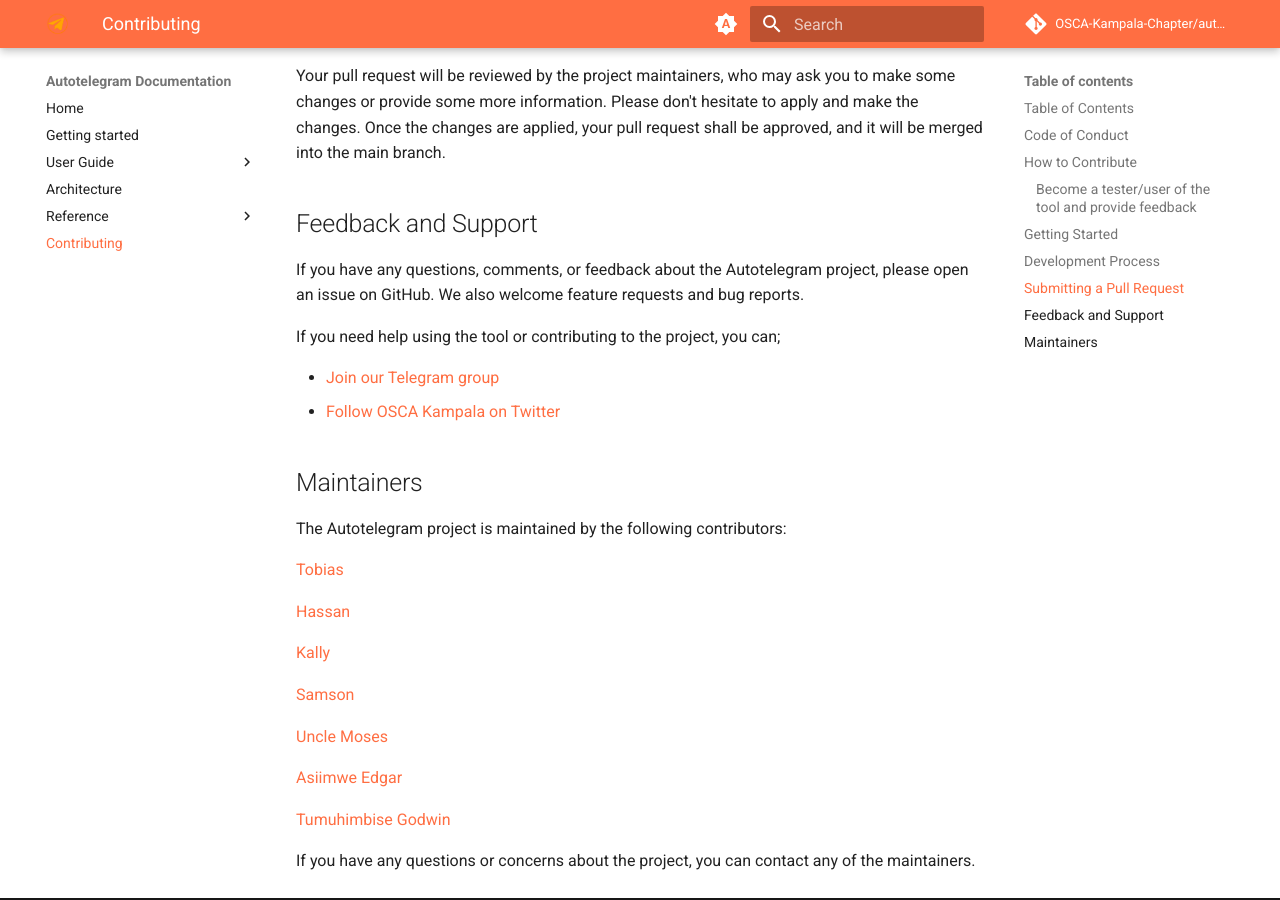
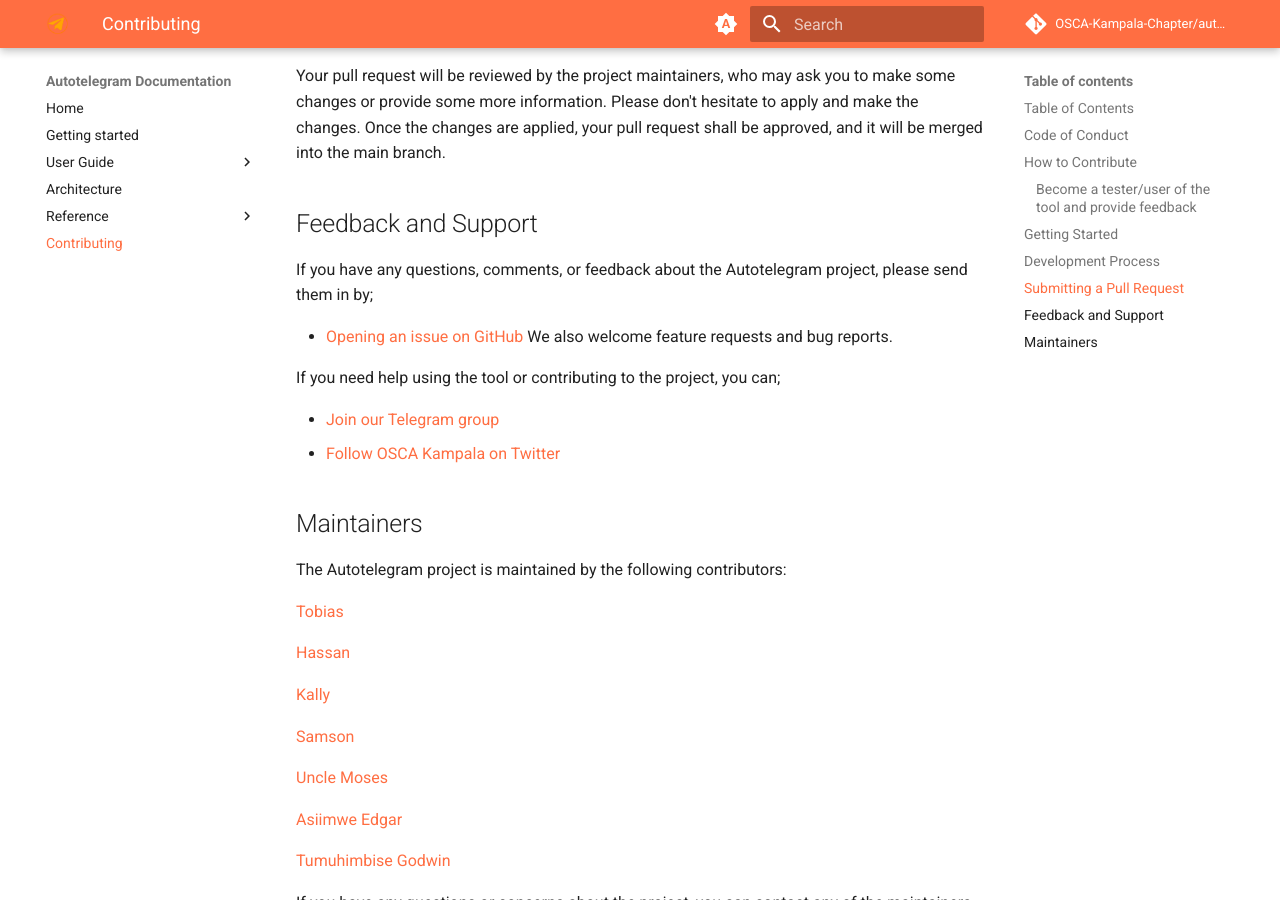
Before and after one commit to OSCA-Kampala-Chapter/autotelegram, an MkDocs documentation site: the page built from docs/contributing.md, in a window 1280 px wide and 900 px high, scrolled down 2172 px. Built offline with MkDocs 1.6.1 and Material for MkDocs 9.7.7, drawn with Linux system fonts in a browser that asks for light colours; comment, search, counter and statistics services are not loaded.

Commit message:
docs: - bullet feedback options for communication - add link to creating a new issue

```diff
--- a/docs/contributing.md
+++ b/docs/contributing.md
@@ -68,7 +68,10 @@
 
 ## Feedback and Support
 
-If you have any questions, comments, or feedback about the Autotelegram project, please open an issue on GitHub. We also welcome feature requests and bug reports.
+If you have any questions, comments, or feedback about the Autotelegram project, please send them in by;
+
+- [Opening an issue on GitHub](https://github.com/OSCA-Kampala-Chapter/autotelegram/issues/new)
+We also welcome feature requests and bug reports.
 
 If you need help using the tool or contributing to the project, you can;
 
```
